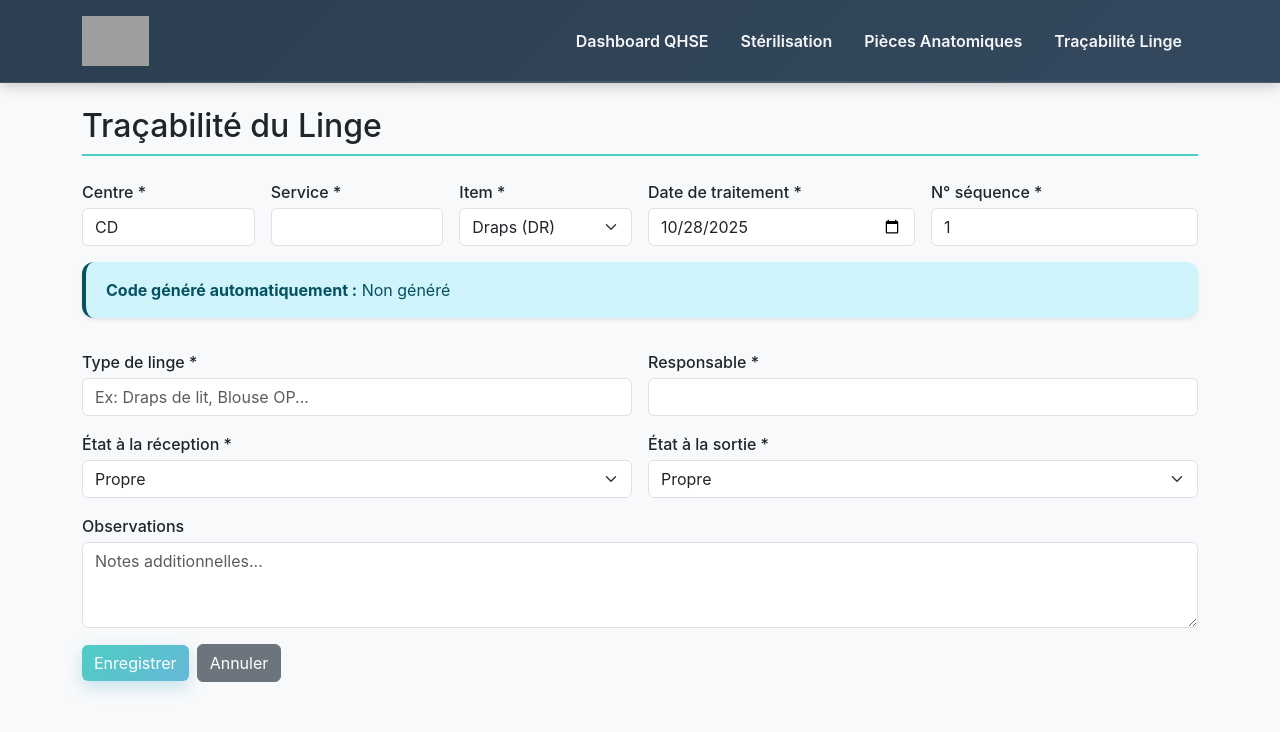
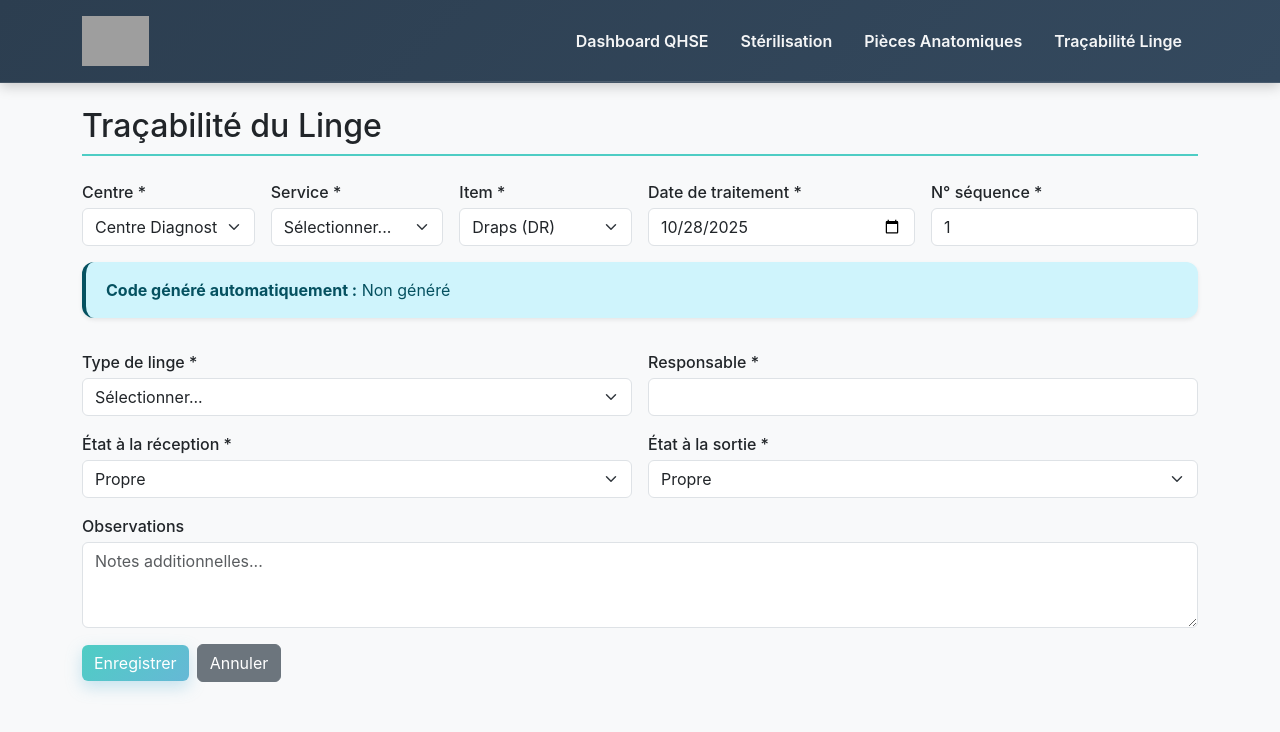
Before and after one commit to pauleCdl2025/qhse, a React (Vite) app: page /linge/new in a window 1280 px wide. Shown: the top 732 px of the page. Built offline with nearby package versions, Linux system fonts and the light colour scheme; grey boxes are pictures that could not be loaded.

Commit message:
feat: Ajout de listes déroulantes pour tous les formulaires (Centres, Services, Types, Lieux, etc.)

```diff
--- a/src/components/AuditsForm.tsx
+++ b/src/components/AuditsForm.tsx
@@ -48,7 +48,21 @@ export default function AuditsForm() {
           </div>
           <div className="col-md-6">
             <label className="form-label">Audité (service/département) *</label>
-            <input type="text" className="form-control" value={formData.audite} onChange={(e) => setFormData(prev => ({...prev, audite: e.target.value}))} required />
+            <select className="form-select" value={formData.audite} onChange={(e) => setFormData(prev => ({...prev, audite: e.target.value}))} required>
+              <option value="">Sélectionner...</option>
+              <option value="Bloc opératoire">Bloc opératoire</option>
+              <option value="Service de chirurgie">Service de chirurgie</option>
+              <option value="Urgences">Urgences</option>
+              <option value="Médecine">Médecine</option>
+              <option value="Réanimation">Réanimation</option>
+              <option value="Radiologie">Radiologie</option>
+              <option value="Laboratoire">Laboratoire</option>
+              <option value="Blanchisserie">Blanchisserie</option>
+              <option value="Stérilisation">Stérilisation</option>
+              <option value="Pharmacie">Pharmacie</option>
+              <option value="Direction">Direction</option>
+              <option value="Autre">Autre</option>
+            </select>
           </div>
           <div className="col-md-6">
             <label className="form-label">Auditeur *</label>
@@ -56,7 +70,17 @@ export default function AuditsForm() {
           </div>
           <div className="col-md-6">
             <label className="form-label">Secteur audité *</label>
-            <input type="text" className="form-control" value={formData.secteur} onChange={(e) => setFormData(prev => ({...prev, secteur: e.target.value}))} required />
+            <select className="form-select" value={formData.secteur} onChange={(e) => setFormData(prev => ({...prev, secteur: e.target.value}))} required>
+              <option value="">Sélectionner...</option>
+              <option value="Qualité">Qualité</option>
+              <option value="Hygiène">Hygiène</option>
+              <option value="Sécurité">Sécurité</option>
+              <option value="Environnement">Environnement</option>
+              <option value="QHSE global">QHSE global</option>
+              <option value="Procédures">Procédures</option>
+              <option value="Tracabilité">Traçabilité</option>
+              <option value="Autre">Autre</option>
+            </select>
           </div>
           <div className="col-md-3">
             <label className="form-label">Conformités</label>
--- a/src/components/DechetsForm.tsx
+++ b/src/components/DechetsForm.tsx
@@ -58,7 +58,14 @@ export default function DechetsForm() {
           </div>
           <div className="col-md-4">
             <label className="form-label">Filière d'élimination *</label>
-            <input type="text" className="form-control" value={formData.filiere} onChange={(e) => setFormData(prev => ({...prev, filiere: e.target.value}))} required />
+            <select className="form-select" value={formData.filiere} onChange={(e) => setFormData(prev => ({...prev, filiere: e.target.value}))} required>
+              <option value="">Sélectionner...</option>
+              <option value="Incinération">Incinération</option>
+              <option value="Bêchage">Bêchage</option>
+              <option value="Tri-sélectif">Tri-sélectif</option>
+              <option value="Valorisation énergétique">Valorisation énergétique</option>
+              <option value="Enfouissement">Enfouissement</option>
+            </select>
           </div>
           <div className="col-md-6">
             <label className="form-label">Transporteur *</label>
--- a/src/components/FormationsForm.tsx
+++ b/src/components/FormationsForm.tsx
@@ -44,7 +44,17 @@ export default function FormationsForm() {
           </div>
           <div className="col-md-6">
             <label className="form-label">Type de formation *</label>
-            <input type="text" className="form-control" value={formData.type} onChange={(e) => setFormData(prev => ({...prev, type: e.target.value}))} required />
+            <select className="form-select" value={formData.type} onChange={(e) => setFormData(prev => ({...prev, type: e.target.value}))} required>
+              <option value="">Sélectionner...</option>
+              <option value="Formation continue">Formation continue</option>
+              <option value="Formation initiale">Formation initiale</option>
+              <option value="Habilitation">Habilitation</option>
+              <option value="Recyclage">Recyclage</option>
+              <option value="Formation sécurité">Formation sécurité</option>
+              <option value="Formation hygiène">Formation hygiène</option>
+              <option value="Formation QHSE">Formation QHSE</option>
+              <option value="Autre">Autre</option>
+            </select>
           </div>
           <div className="col-md-6">
             <label className="form-label">Formateur *</label>
--- a/src/components/IncidentsForm.tsx
+++ b/src/components/IncidentsForm.tsx
@@ -58,7 +58,17 @@ export default function IncidentsForm() {
           </div>
           <div className="col-md-4">
             <label className="form-label">Classification</label>
-            <input type="text" className="form-control" value={formData.classification} onChange={(e) => handleChange('classification', e.target.value)} />
+            <select className="form-select" value={formData.classification} onChange={(e) => handleChange('classification', e.target.value)}>
+              <option value="">Sélectionner...</option>
+              <option value="Incident bénin">Incident bénin</option>
+              <option value="Incident grave">Incident grave</option>
+              <option value="Accident du travail">Accident du travail</option>
+              <option value="Accident de trajet">Accident de trajet</option>
+              <option value="AES niveau 1">AES niveau 1</option>
+              <option value="AES niveau 2">AES niveau 2</option>
+              <option value="AES niveau 3">AES niveau 3</option>
+              <option value="Presque accident">Presque accident</option>
+            </select>
           </div>
           <div className="col-md-4">
             <label className="form-label">Gravité</label>
@@ -80,7 +90,20 @@ export default function IncidentsForm() {
           </div>
           <div className="col-md-6">
             <label className="form-label">Lieu *</label>
-            <input type="text" className="form-control" value={formData.lieu} onChange={(e) => handleChange('lieu', e.target.value)} required />
+            <select className="form-select" value={formData.lieu} onChange={(e) => handleChange('lieu', e.target.value)} required>
+              <option value="">Sélectionner...</option>
+              <option value="Bloc opératoire">Bloc opératoire</option>
+              <option value="Service de chirurgie">Service de chirurgie</option>
+              <option value="Urgences">Urgences</option>
+              <option value="Médecine">Médecine</option>
+              <option value="Réanimation">Réanimation</option>
+              <option value="Radiologie">Radiologie</option>
+              <option value="Laboratoire">Laboratoire</option>
+              <option value="Blanchisserie">Blanchisserie</option>
+              <option value="Stérilisation">Stérilisation</option>
+              <option value="Pharmacie">Pharmacie</option>
+              <option value="Autre">Autre</option>
+            </select>
           </div>
           <div className="col-md-6">
             <label className="form-label">Responsable du suivi *</label>
--- a/src/components/LingeForm.tsx
+++ b/src/components/LingeForm.tsx
@@ -61,25 +61,36 @@ export default function LingeForm() {
         <div className="row g-3">
           <div className="col-md-2">
             <label className="form-label">Centre *</label>
-            <input
-              type="text"
-              className="form-control"
+            <select
+              className="form-select"
               value={formData.centre}
-              onChange={(e) => setFormData(prev => ({...prev, centre: e.target.value.toUpperCase()}))}
-              maxLength={2}
+              onChange={(e) => setFormData(prev => ({...prev, centre: e.target.value}))}
               required
-            />
+            >
+              <option value="CD">Centre Diagnostic (CD)</option>
+              <option value="CH">Centre Hospitalier (CH)</option>
+              <option value="CL">Clinique (CL)</option>
+              <option value="HP">Hôpital (HP)</option>
+            </select>
           </div>
           <div className="col-md-2">
             <label className="form-label">Service *</label>
-            <input
-              type="text"
-              className="form-control"
+            <select
+              className="form-select"
               value={formData.service}
-              onChange={(e) => setFormData(prev => ({...prev, service: e.target.value.toUpperCase()}))}
-              maxLength={2}
+              onChange={(e) => setFormData(prev => ({...prev, service: e.target.value}))}
               required
-            />
+            >
+              <option value="">Sélectionner...</option>
+              <option value="BL">Bloc Opératoire (BL)</option>
+              <option value="LA">Blanchisserie (LA)</option>
+              <option value="UR">Urgences (UR)</option>
+              <option value="CH">Chirurgie (CH)</option>
+              <option value="ME">Médecine (ME)</option>
+              <option value="ST">Stérilisation (ST)</option>
+              <option value="RE">Réanimation (RE)</option>
+              <option value="RD">Radiologie (RD)</option>
+            </select>
           </div>
           <div className="col-md-2">
             <label className="form-label">Item *</label>
@@ -127,14 +138,24 @@ export default function LingeForm() {
 
           <div className="col-md-6">
             <label className="form-label">Type de linge *</label>
-            <input
-              type="text"
-              className="form-control"
+            <select
+              className="form-select"
               value={formData.type_linge}
               onChange={(e) => setFormData(prev => ({...prev, type_linge: e.target.value}))}
-              placeholder="Ex: Draps de lit, Blouse OP..."
               required
-            />
+            >
+              <option value="">Sélectionner...</option>
+              <option value="Draps de lit">Draps de lit</option>
+              <option value="Taies d'oreiller">Taies d'oreiller</option>
+              <option value="Blouses médicales">Blouses médicales</option>
+              <option value="Blouses opératoires">Blouses opératoires</option>
+              <option value="Champs opératoires">Champs opératoires</option>
+              <option value="Champs stériles">Champs stériles</option>
+              <option value="Scrubs">Scrubs</option>
+              <option value="Serviettes">Serviettes</option>
+              <option value="Nappes">Nappes</option>
+              <option value="Autre">Autre</option>
+            </select>
           </div>
           <div className="col-md-6">
             <label className="form-label">Responsable *</label>
--- a/src/components/MaintenanceForm.tsx
+++ b/src/components/MaintenanceForm.tsx
@@ -31,7 +31,20 @@ export default function MaintenanceForm() {
         <div className="row g-3">
           <div className="col-md-6">
             <label className="form-label">Équipement *</label>
-            <input type="text" className="form-control" value={formData.equipement} onChange={(e) => setFormData(prev => ({...prev, equipement: e.target.value}))} required />
+            <select className="form-select" value={formData.equipement} onChange={(e) => setFormData(prev => ({...prev, equipement: e.target.value}))} required>
+              <option value="">Sélectionner...</option>
+              <option value="Autoclave">Autoclave</option>
+              <option value="Stérilisateur vapeur">Stérilisateur vapeur</option>
+              <option value="Laveur-désinfecteur">Laveur-désinfecteur</option>
+              <option value="Moniteur patient">Moniteur patient</option>
+              <option value="Respirateur">Respirateur</option>
+              <option value="Défibrillateur">Défibrillateur</option>
+              <option value="Scope">Scope</option>
+              <option value="Pompe à perfusion">Pompe à perfusion</option>
+              <option value="Ventilateur">Ventilateur</option>
+              <option value="Table d'opération">Table d'opération</option>
+              <option value="Autre">Autre</option>
+            </select>
           </div>
           <div className="col-md-3">
             <label className="form-label">Type *</label>
```
